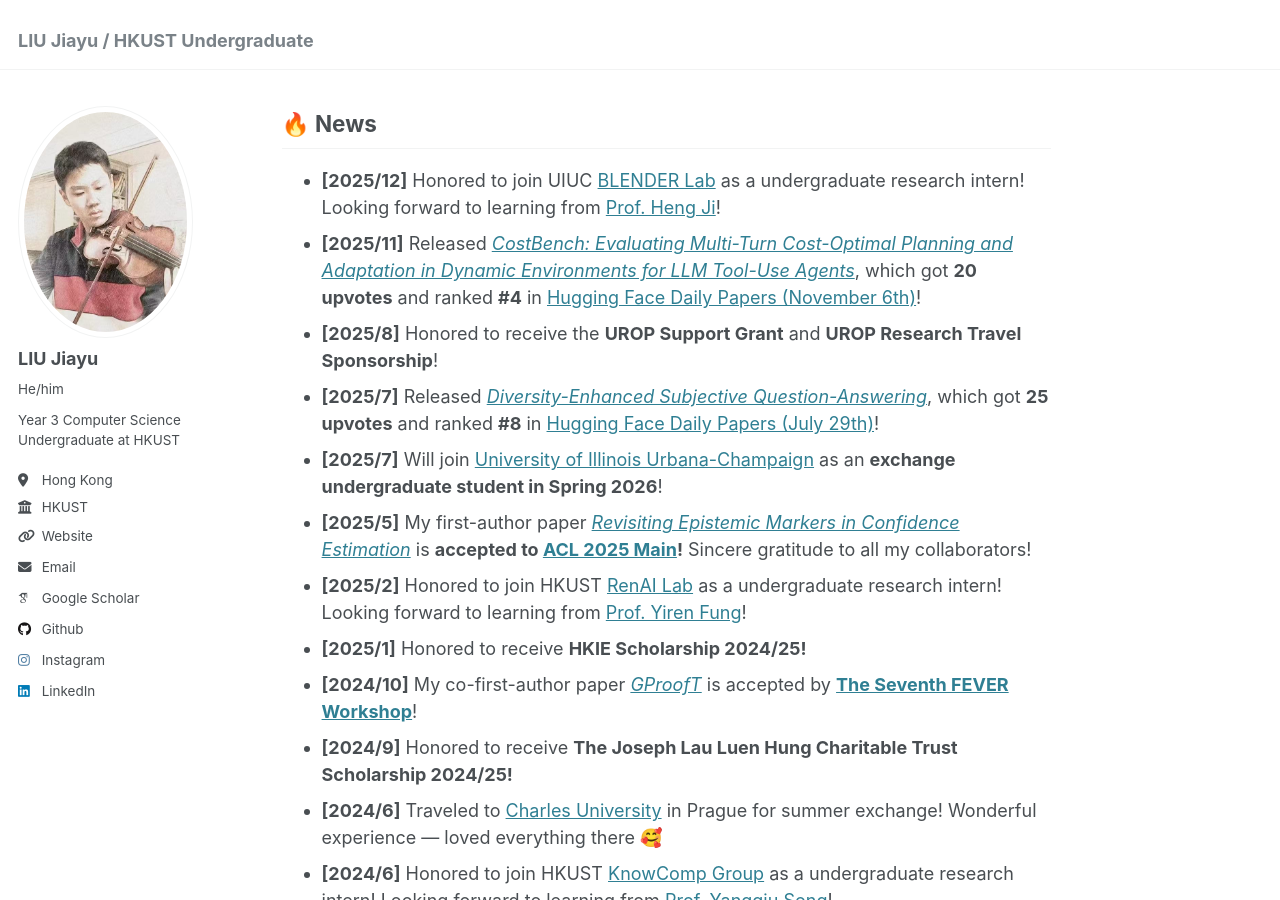
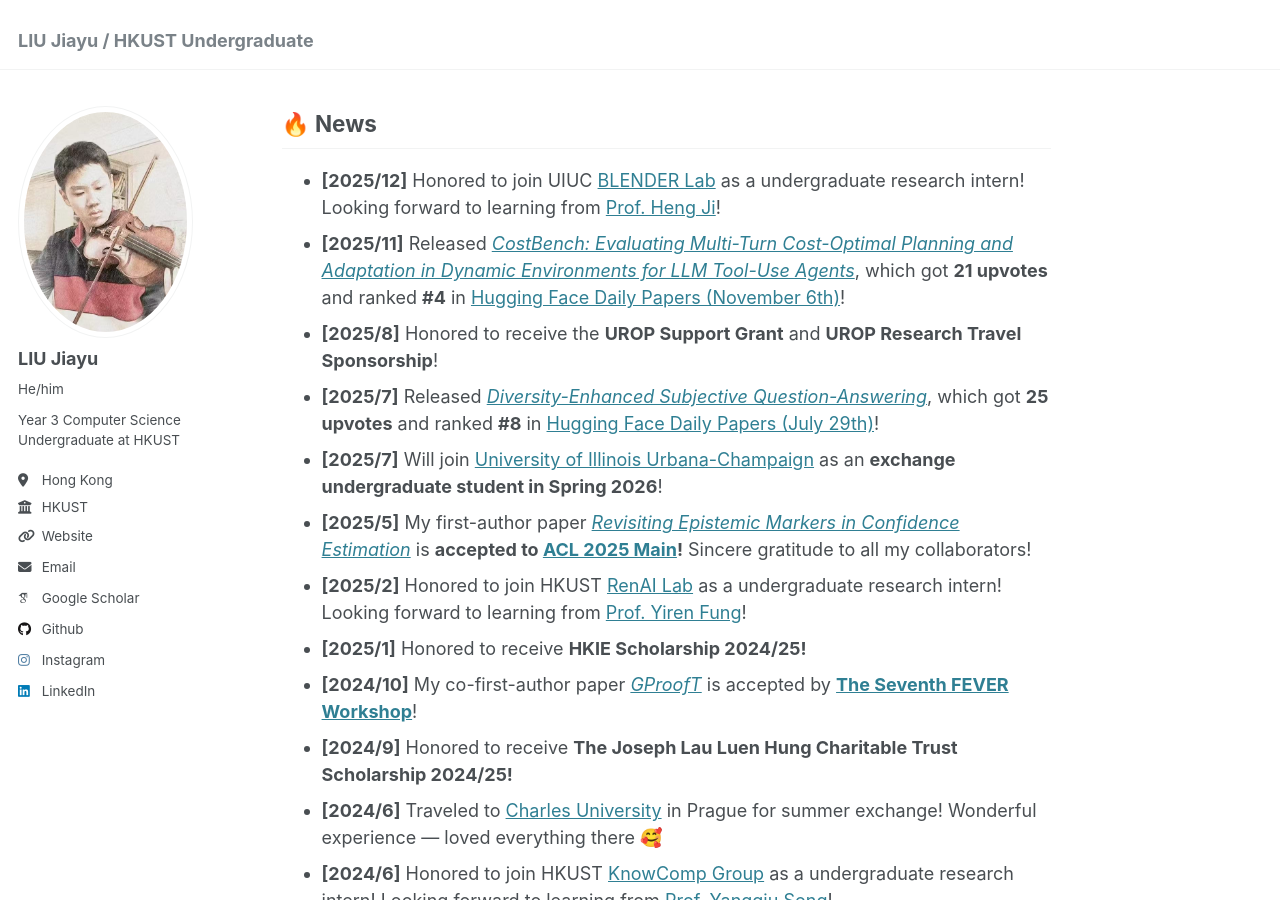
Before and after one commit to JiayuJeff/JiayuJeff.github.io, a Jekyll site: the page built from _pages/about.md, in a window 1280 px wide and 900 px high, scrolled down 518 px. Built offline with Jekyll 4.4.1, drawn with Linux system fonts in a browser that asks for light colours; some web fonts are replaced.

Commit message:
Update about.md

```diff
--- a/_pages/about.md
+++ b/_pages/about.md
@@ -23,7 +23,7 @@ Here is my [google Scholar](https://scholar.google.com/citations?user=PIQxhfMAAA
 ## 🔥 News
 
 - **[2025/12]** Honored to join UIUC [BLENDER Lab](https://blender.cs.illinois.edu/index.html) as a undergraduate research intern! Looking forward to learning from [Prof. Heng Ji](https://blender.cs.illinois.edu/hengji.html)!
-- **[2025/11]** Released [*CostBench: Evaluating Multi-Turn Cost-Optimal Planning and Adaptation in Dynamic Environments for LLM Tool-Use Agents*](https://huggingface.co/papers/2511.02734), which got **20 upvotes** and ranked **#4** in [Hugging Face Daily Papers (November 6th)](https://huggingface.co/papers/date/2025-11-06)!
+- **[2025/11]** Released [*CostBench: Evaluating Multi-Turn Cost-Optimal Planning and Adaptation in Dynamic Environments for LLM Tool-Use Agents*](https://huggingface.co/papers/2511.02734), which got **21 upvotes** and ranked **#4** in [Hugging Face Daily Papers (November 6th)](https://huggingface.co/papers/date/2025-11-06)!
 - **[2025/8]** Honored to receive the **UROP Support Grant** and **UROP Research Travel Sponsorship**!
 - **[2025/7]** Released [*Diversity-Enhanced Subjective Question-Answering*](https://huggingface.co/papers/2507.20187), which got **25 upvotes** and ranked **#8** in [Hugging Face Daily Papers (July 29th)](https://huggingface.co/papers/date/2025-07-29)!
 - **[2025/7]** Will join [University of Illinois Urbana-Champaign](https://illinois.edu/) as an **exchange undergraduate student in Spring 2026**!
```
